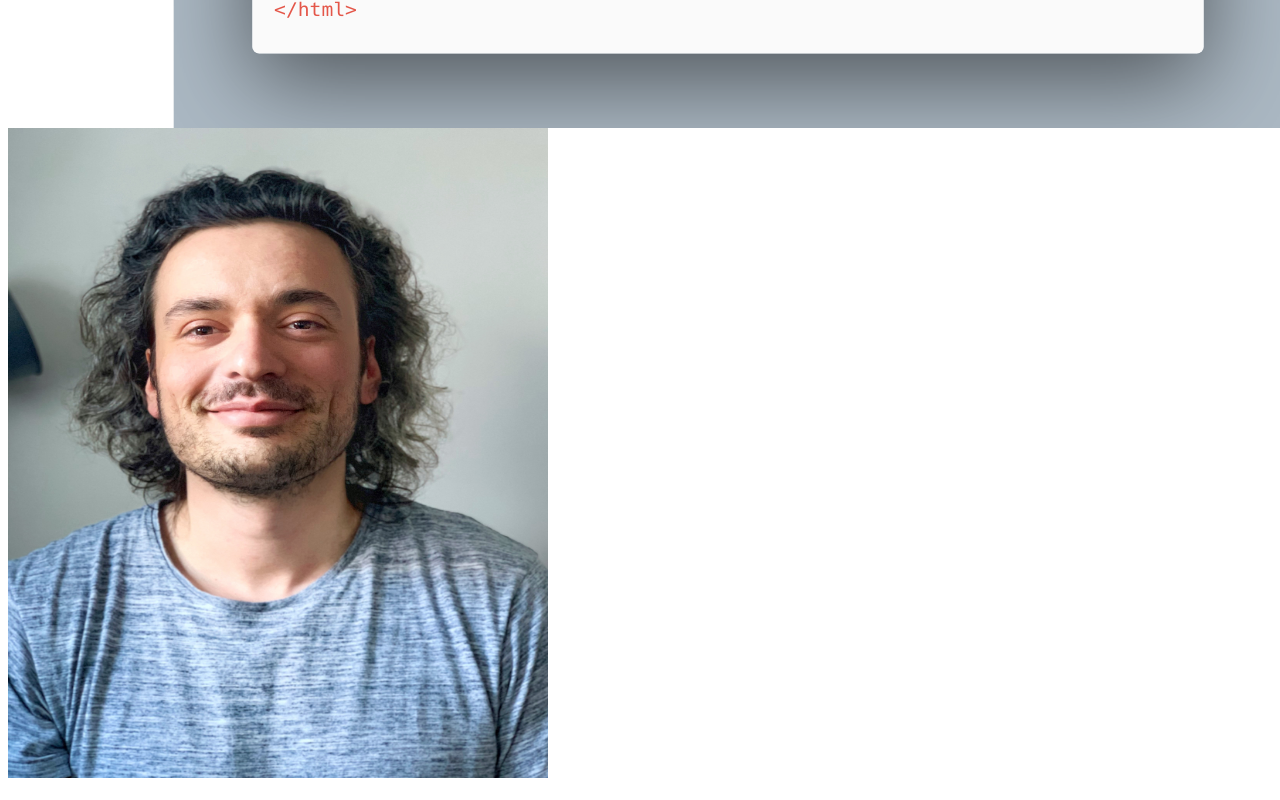
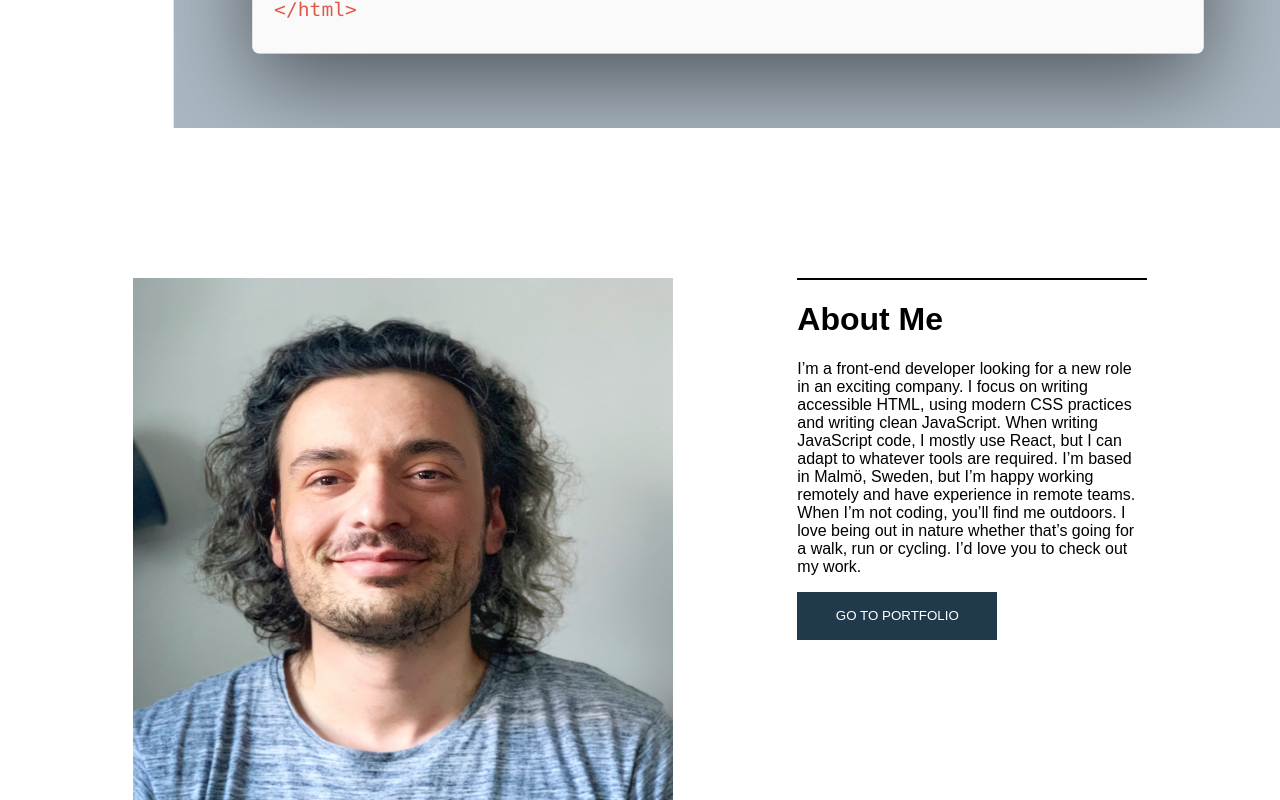
Before and after one commit to ArlindPestisha/portfolio, a Next.js app: page /public/ in a window 1280 px wide. Shown: the part 560-1360 px from the top of the page. Built offline with nearby package versions, Linux system fonts and the light colour scheme.

Commit message:
About section styling

```diff
--- a/components/About/About.js
+++ b/components/About/About.js
@@ -1,17 +1,23 @@
 import Text from "../Text/Text";
 import Image from "next/image";
 import Button from "../Button/Button";
+import { AboutWrapper, ImageWrapper, TextWrapper } from "./AboutStyled";
 
 const About = () => {
   return (
-    <div>
+    <AboutWrapper>
+      <ImageWrapper>
         <Image src="/arlindpe.jpeg" alt="my-pic" width={540} height={650} />
+      </ImageWrapper>
+      <TextWrapper>
         <Text
           heading="About Me"
           paragraph="I’m a front-end developer looking for a new role in an exciting company. I focus on writing accessible HTML, using modern CSS practices and writing clean JavaScript. When writing JavaScript code, I mostly use React, but I can adapt to whatever tools are required. I’m based in Malmö, Sweden, but I’m happy working remotely and have experience in remote teams. When I’m not coding, you’ll find me outdoors. I love being out in nature whether that’s going for a walk, run or cycling. I’d love you to check out my work."
         />
+
         <Button primary text="GO TO PORTFOLIO" />
-    </div>
+      </TextWrapper>
+    </AboutWrapper>
   );
 };
 
--- a/components/About/AboutStyled.js
+++ b/components/About/AboutStyled.js
@@ -0,0 +1,24 @@
+import styled from "styled-components";
+
+export const AboutWrapper = styled.div`
+  display: flex;
+  justify-content: space-evenly;
+  flex-direction: row;
+  margin-top: 150px;
+`;
+
+export const ImageWrapper = styled.div`
+  width: 540px;
+  height: 650px;
+`;
+
+export const TextWrapper = styled.div`
+  width: 350px;
+  height: 600px;
+   border-top-width: 2px;
+  border-top-style: solid;
+  border-bottom-width: 2px;
+  border-bottom-style: solid;
+
+
+`;
--- a/components/Text/Text.js
+++ b/components/Text/Text.js
@@ -1,9 +1,11 @@
+import { TextStyled } from "./TextStyled";
+
 const Text = ({ heading, paragraph }) => {
   return (
-    <div>
+    <TextStyled>
       <h1>{heading}</h1>
       <p>{paragraph}</p>
-    </div>
+      </TextStyled>
   );
 };
 
--- /dev/null
+++ b/components/Text/TextStyled.js
@@ -0,0 +1,5 @@
+import styled from "styled-components";
+
+export const TextStyled = styled.div`
+  font-family: sans-serif ;
+`;
```
Lines whose indentation alone changed are shown as unchanged.
